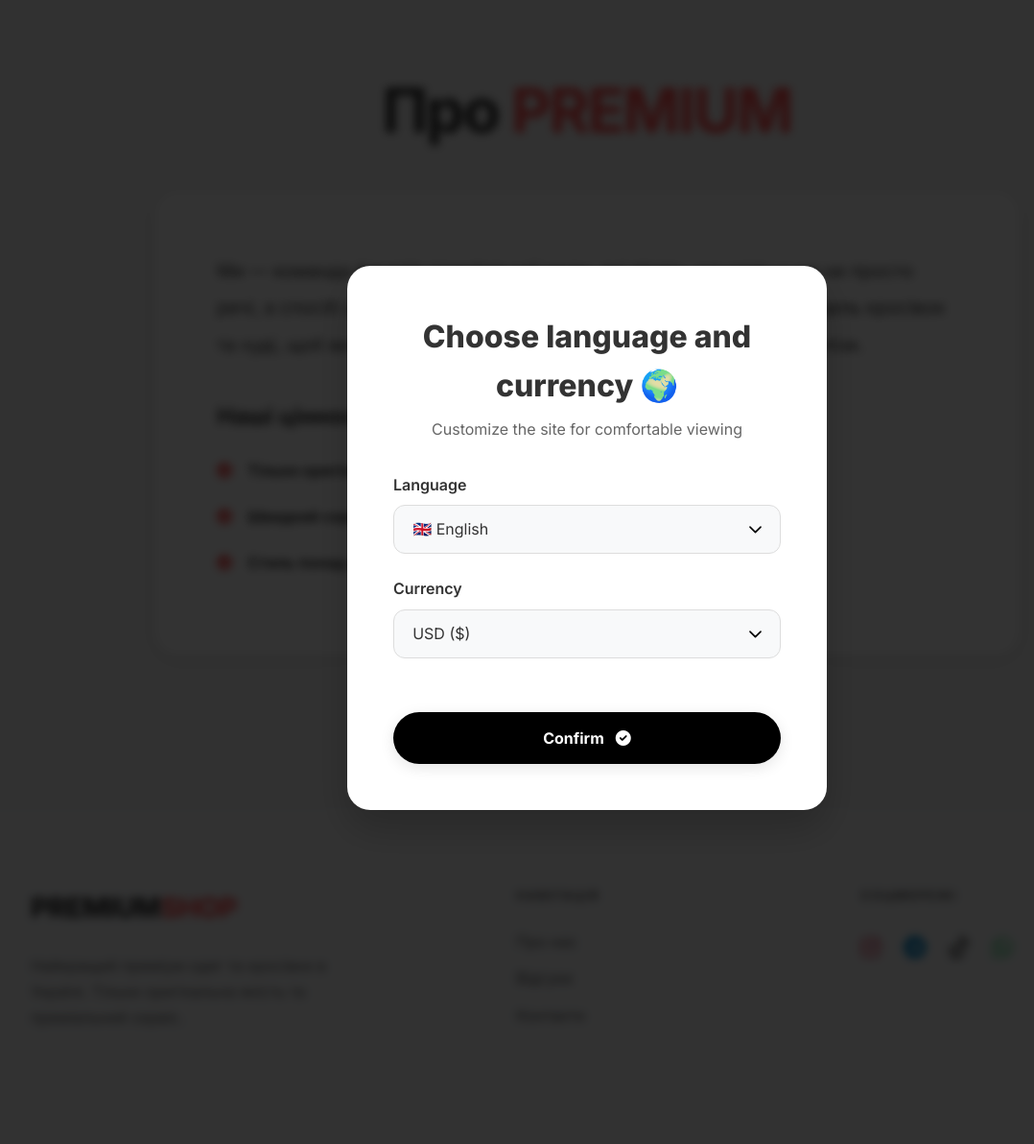
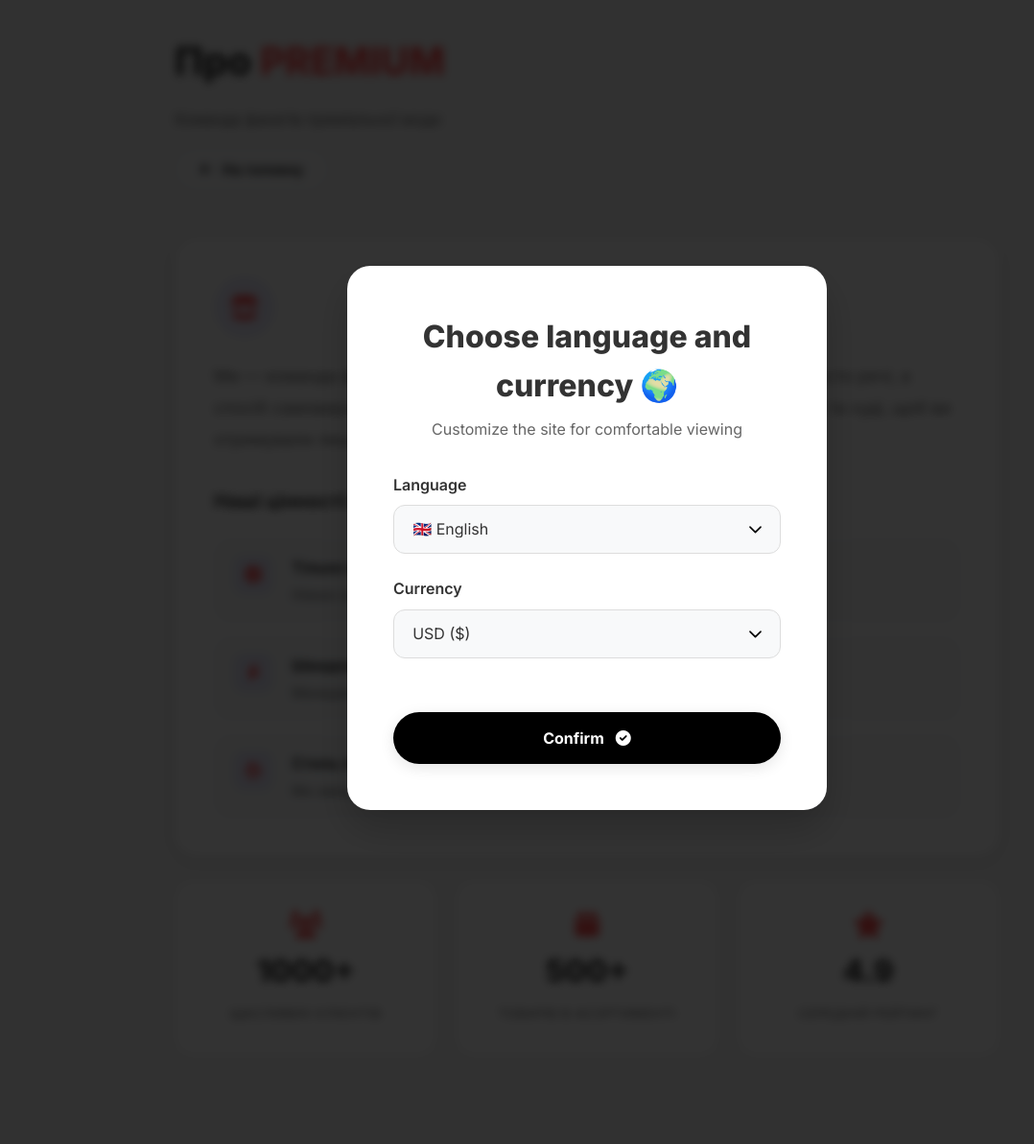
Before and after one commit to Arsenk0/Premium-Shop, a Django app: page /en/about/ in a window 1280 px wide. Shown: the part 71-1263 px from the top of the page at 96% size, without its empty margins (28-1106 px from the left). Run offline with Django 5.2, Linux system fonts and the light colour scheme; the visitor is signed in with stand-in values (Sample User, id 1); parts of the project's set-up code (start-up, migrations or seed data) failed here and were passed over.

Commit message:
style: modernize About, Reviews, and Wishlist pages with new layout and empty states

```diff
--- a/templates/store/about.html
+++ b/templates/store/about.html
@@ -4,30 +4,168 @@
 {% block title %}{% trans "Про нас - PREMIUM SHOP" %}{% endblock %}
 
 {% block content %}
-<div class="container fade-in" style="max-width: 900px; padding: 4rem 0;">
-    <h1 style="font-size: 4rem; margin-bottom: 2rem; text-align: center; letter-spacing: -2px;">{% trans "Про" %} <span
-            style="color: var(--accent);">PREMIUM</span></h1>
+<div class="container fade-in premium-dashboard" style="max-width: 900px; padding: 2rem 20px;">
+    <div class="dashboard-header" style="margin-bottom: 3rem; display: flex; flex-direction: column; align-items: flex-start; gap: 1rem;">
+        <h1 style="font-size: 2.5rem; font-weight: 800; margin: 0;">
+            {% trans "Про" %} <span style="color: var(--accent);">PREMIUM</span>
+        </h1>
+        <p style="color: var(--text-muted); margin: 0;">{% trans "Команда фанатів преміальної моди" %}</p>
+        <a href="/" class="btn btn-pill hover-scale">
+            <i class="fas fa-arrow-left"></i> {% trans "На головну" %}
+        </a>
+    </div>
 
-    <div style="background: var(--card-bg); padding: 4rem; border-radius: 24px; box-shadow: var(--shadow); line-height: 2;">
-        <p style="font-size: 1.2rem; margin-bottom: 2rem;">
+    <div class="about-card">
+        <div class="about-icon-row">
+            <div class="about-icon-circle">
+                <i class="fas fa-store"></i>
+            </div>
+        </div>
+        <p style="font-size: 1.1rem; line-height: 1.85; margin-bottom: 2rem; color: var(--text-muted);">
             {% trans "Ми — команда фанатів преміальної моди, які вірять, що одяг — це не просто речі, а спосіб самовираження. Ми ретельно відбираємо кожну модель кросівок та худі, щоб ви отримували лише найкращу якість та найсвіжіші релізи." %}
         </p>
 
-        <h2 style="margin-bottom: 1rem;">{% trans "Наші цінності:" %}</h2>
-        <ul style="list-style: none; padding-left: 0;">
-            <li style="margin-bottom: 1rem; display: flex; align-items: center; gap: 1rem;">
-                <i class="fas fa-check-circle" style="color: var(--accent);"></i>
-                <strong>{% trans "Тільки оригінальна якість" %}</strong> — {% trans "ніяких компромісів." %}
+        <h2 style="font-size: 1.25rem; font-weight: 700; margin-bottom: 1.5rem;">{% trans "Наші цінності:" %}</h2>
+        <ul style="list-style: none; padding-left: 0; display: flex; flex-direction: column; gap: 1rem;">
+            <li class="value-item">
+                <div class="value-icon"><i class="fas fa-check-circle"></i></div>
+                <div>
+                    <strong>{% trans "Тільки оригінальна якість" %}</strong>
+                    <span style="color: var(--text-muted); display: block; font-size: 0.9rem; margin-top: 0.2rem;">{% trans "Ніяких компромісів. Кожен товар проходить перевірку." %}</span>
+                </div>
             </li>
-            <li style="margin-bottom: 1rem; display: flex; align-items: center; gap: 1rem;">
-                <i class="fas fa-check-circle" style="color: var(--accent);"></i>
-                <strong>{% trans "Швидкий сервіс" %}</strong> — {% trans "менеджер зв'яжеться з вами протягом 15 хвилин." %}
+            <li class="value-item">
+                <div class="value-icon"><i class="fas fa-bolt"></i></div>
+                <div>
+                    <strong>{% trans "Швидкий сервіс" %}</strong>
+                    <span style="color: var(--text-muted); display: block; font-size: 0.9rem; margin-top: 0.2rem;">{% trans "Менеджер зв'яжеться з вами протягом 15 хвилин." %}</span>
+                </div>
             </li>
-            <li style="margin-bottom: 1rem; display: flex; align-items: center; gap: 1rem;">
-                <i class="fas fa-check-circle" style="color: var(--accent);"></i>
-                <strong>{% trans "Стиль понад усе" %}</strong> — {% trans "ми завжди в курсі останніх трендів." %}
+            <li class="value-item">
+                <div class="value-icon"><i class="fas fa-fire"></i></div>
+                <div>
+                    <strong>{% trans "Стиль понад усе" %}</strong>
+                    <span style="color: var(--text-muted); display: block; font-size: 0.9rem; margin-top: 0.2rem;">{% trans "Ми завжди в курсі останніх трендів." %}</span>
+                </div>
             </li>
         </ul>
     </div>
+
+    <div class="about-stats-grid">
+        <div class="about-stat-card">
+            <i class="fas fa-users"></i>
+            <span class="about-stat-num">1000+</span>
+            <span class="about-stat-label">{% trans "Щасливих клієнтів" %}</span>
+        </div>
+        <div class="about-stat-card">
+            <i class="fas fa-box"></i>
+            <span class="about-stat-num">500+</span>
+            <span class="about-stat-label">{% trans "Товарів в асортименті" %}</span>
+        </div>
+        <div class="about-stat-card">
+            <i class="fas fa-star"></i>
+            <span class="about-stat-num">4.9</span>
+            <span class="about-stat-label">{% trans "Середній рейтинг" %}</span>
+        </div>
+    </div>
 </div>
+
+<style>
+    .about-card {
+        background: var(--card-bg);
+        border: 1px solid var(--border-color);
+        border-radius: 24px;
+        padding: 2.5rem;
+        margin-bottom: 1.5rem;
+        box-shadow: var(--shadow);
+    }
+
+    .about-icon-row {
+        margin-bottom: 1.5rem;
+    }
+
+    .about-icon-circle {
+        width: 64px;
+        height: 64px;
+        border-radius: 50%;
+        background: rgba(var(--accent-rgb, 99,102,241), 0.12);
+        display: flex;
+        align-items: center;
+        justify-content: center;
+        font-size: 1.6rem;
+        color: var(--accent);
+    }
+
+    .value-item {
+        display: flex;
+        align-items: flex-start;
+        gap: 1.25rem;
+        padding: 1rem 1.25rem;
+        border-radius: 16px;
+        border: 1px solid var(--border-color);
+        background: var(--card-bg-alt);
+        transition: transform 0.2s, box-shadow 0.2s;
+    }
+
+    .value-item:hover {
+        transform: translateY(-2px);
+        box-shadow: 0 8px 20px rgba(0,0,0,0.06);
+    }
+
+    .value-icon {
+        width: 40px;
+        height: 40px;
+        border-radius: 10px;
+        background: rgba(99,102,241,0.12);
+        color: var(--accent);
+        display: flex;
+        align-items: center;
+        justify-content: center;
+        font-size: 1.1rem;
+        flex-shrink: 0;
+    }
+
+    .about-stats-grid {
+        display: grid;
+        grid-template-columns: repeat(3, 1fr);
+        gap: 1.25rem;
+    }
+
+    @media (max-width: 600px) {
+        .about-stats-grid { grid-template-columns: 1fr; }
+    }
+
+    .about-stat-card {
+        background: var(--card-bg);
+        border: 1px solid var(--border-color);
+        border-radius: 20px;
+        padding: 2rem 1.5rem;
+        text-align: center;
+        display: flex;
+        flex-direction: column;
+        gap: 0.5rem;
+        align-items: center;
+        transition: transform 0.2s;
+    }
+
+    .about-stat-card:hover { transform: translateY(-4px); }
+
+    .about-stat-card i {
+        font-size: 1.8rem;
+        color: var(--accent);
+    }
+
+    .about-stat-num {
+        font-size: 2rem;
+        font-weight: 900;
+        color: var(--text-main);
+    }
+
+    .about-stat-label {
+        font-size: 0.85rem;
+        color: var(--text-muted);
+        text-transform: uppercase;
+        letter-spacing: 0.5px;
+    }
+</style>
 {% endblock %}
```
Also changed, not shown: templates/store/reviews.html (+7 -5 lines), templates/store/wishlist.html (+35 -4 lines).
